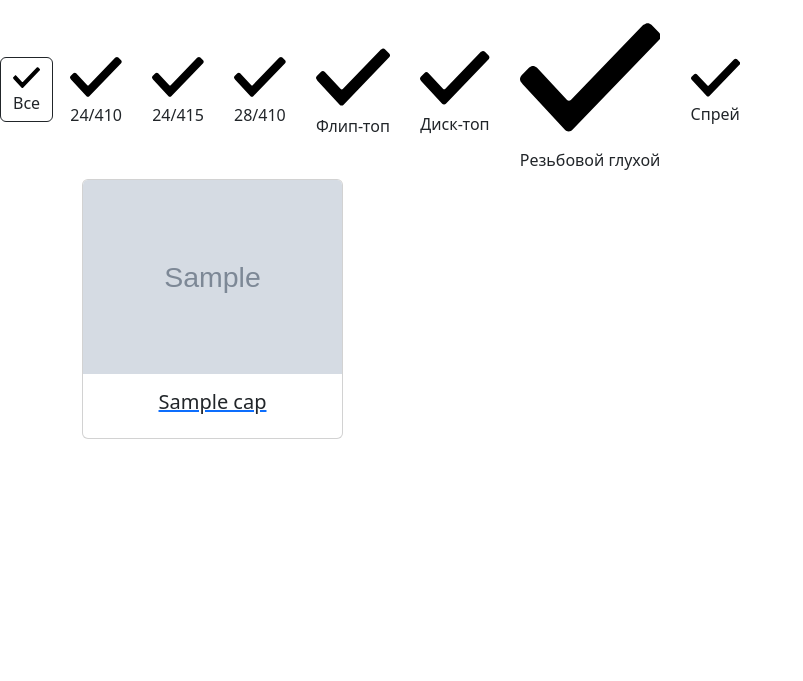
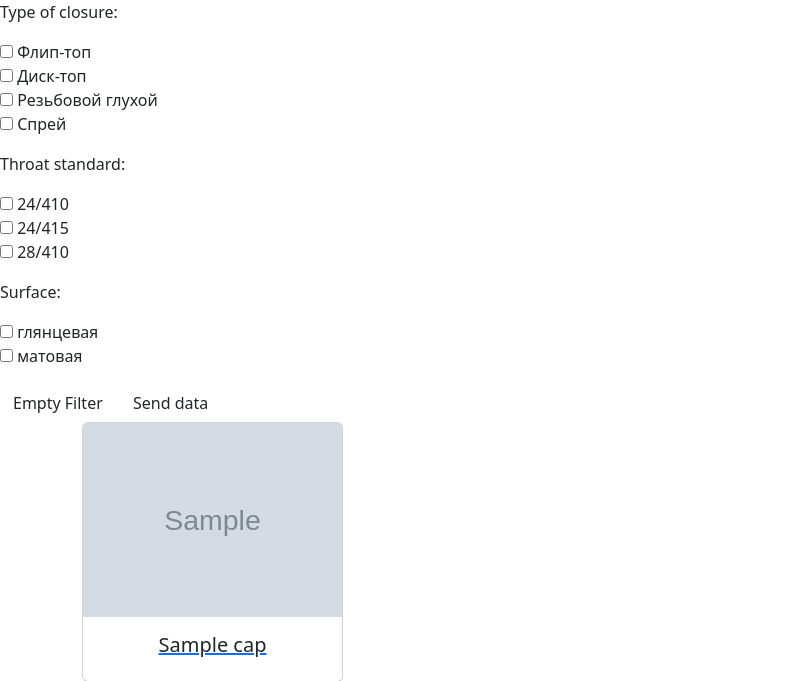
Before and after one commit to Sanch13/catalog, a Django app: template catalog/templates/catalog/caps.html in a window 1280 px wide. Shown: the part 60-741 px from the top of the page, without its empty margins (0-803 px from the left). Run offline with Django 4.2, Linux system fonts and the light colour scheme; the template is opened without the code that fills it: values that come from a table or form of the project are taken from there, others are empty; tables that the repository leaves empty hold one stand-in row (values such as "Sample post"); grey boxes marked "Sample" are stand-in pictures; some libraries are stand-ins or nearby versions.

Commit message:
work with filter buttons caps

```diff
--- a/catalog/forms.py
+++ b/catalog/forms.py
@@ -14,3 +14,8 @@ class CapFilterForm(forms.Form):
         required=False,
         widget=forms.CheckboxSelectMultiple
     )
+    surface = forms.MultipleChoiceField(
+        choices=Cap.SurfaceCap.choices,
+        required=False,
+        widget=forms.CheckboxSelectMultiple
+    )
--- a/catalog/models/cap.py
+++ b/catalog/models/cap.py
@@ -32,6 +32,10 @@ class Cap(models.Model):
         TWENTY_FOUR_ANOTHER = '24/415', '24/415'
         TWENTY_EIGHT = '28/410', '28/410'
 
+    class SurfaceCap(models.TextChoices):
+        GLOSSY = 'глянцевая', 'глянцевая'
+        MATTE = 'матовая', 'матовая'
+
     class StatusCap(models.TextChoices):
         REGULAR = 'Обычный', 'Обычный'
         NEW = 'Новинка', 'Новинка'
@@ -56,11 +60,15 @@ class Cap(models.Model):
     type_of_closure = models.CharField(max_length=20,
                                        choices=TypeOfClosure.choices,
                                        default=TypeOfClosure.FLIP_TOP,
-                                       verbose_name='Вид укупорки')
+                                       verbose_name='Тип колпачка')
     throat_standard = models.CharField(max_length=10,
                                        choices=ThroatStandard.choices,
                                        default=ThroatStandard.TWENTY_FOUR,
                                        verbose_name='Стандарт горла')
+    surface = models.CharField(max_length=10,
+                               choices=SurfaceCap.choices,
+                               default=SurfaceCap.GLOSSY,
+                               verbose_name="Поверхность")
     description = HTMLField(blank=True,
                             null=True,
                             verbose_name='Описание')
--- a/catalog/templates/catalog/caps.html
+++ b/catalog/templates/catalog/caps.html
@@ -11,53 +11,76 @@
 {% block content %}
 
     <section class="filter__block">
-        <form id="filter-form">
-            <div class="filter__buttons">
-                <a class="btn btn-miran-filter"
-                   href="{% url 'catalog:category' caps.first.category.slug %}"
-                   data-filter-name="all"
-                   data-filter-value="all">
-                    <div class="check">
-                        <svg version="1.1" xmlns="http://www.w3.org/2000/svg"
-                             viewBox="0 0 26 26"
-                             xmlns:xlink="http://www.w3.org/1999/xlink"
-                             enable-background="new 0 0 26 26">
-                            <path d="m.3,14c-0.2-0.2-0.3-0.5-0.3-0.7s0.1-0.5 0.3-0.7l1.4-1.4c0.4-0.4 1-0.4 1.4,0l.1,.1 5.5,5.9c0.2,0.2 0.5,0.2 0.7,0l13.4-13.9h0.1v-8.88178e-16c0.4-0.4 1-0.4 1.4,0l1.4,1.4c0.4,0.4 0.4,1 0,1.4l0,0-16,16.6c-0.2,0.2-0.4,0.3-0.7,0.3-0.3,0-0.5-0.1-0.7-0.3l-7.8-8.4-.2-.3z"></path>
-                        </svg>
-                    </div>
-                    Все</a>
-                {% for throat in form.fields.throat_standard.choices %}
-                    <a class="btn btn-miran-filter"
-                       data-filter-name="throat_standard"
-                       data-filter-value="{{ throat.0 }}"
-                       href="#">
-                        <div class="check">
-                            <svg version="1.1" xmlns="http://www.w3.org/2000/svg"
-                                 viewBox="0 0 26 26"
-                                 xmlns:xlink="http://www.w3.org/1999/xlink"
-                                 enable-background="new 0 0 26 26">
-                                <path d="m.3,14c-0.2-0.2-0.3-0.5-0.3-0.7s0.1-0.5 0.3-0.7l1.4-1.4c0.4-0.4 1-0.4 1.4,0l.1,.1 5.5,5.9c0.2,0.2 0.5,0.2 0.7,0l13.4-13.9h0.1v-8.88178e-16c0.4-0.4 1-0.4 1.4,0l1.4,1.4c0.4,0.4 0.4,1 0,1.4l0,0-16,16.6c-0.2,0.2-0.4,0.3-0.7,0.3-0.3,0-0.5-0.1-0.7-0.3l-7.8-8.4-.2-.3z"></path>
-                            </svg>
-                        </div>
-                        {{ throat.1 }}</a>
-                {% endfor %}
-                {% for type in form.fields.type_of_closure.choices %}
-                    <a class="btn btn-miran-filter"
-                       data-filter-name="type_of_closure"
-                       data-filter-value="{{ type.0 }}"
-                       href="#">
-                        <div class="check">
-                            <svg version="1.1" xmlns="http://www.w3.org/2000/svg"
-                                 viewBox="0 0 26 26"
-                                 xmlns:xlink="http://www.w3.org/1999/xlink"
-                                 enable-background="new 0 0 26 26">
-                                <path d="m.3,14c-0.2-0.2-0.3-0.5-0.3-0.7s0.1-0.5 0.3-0.7l1.4-1.4c0.4-0.4 1-0.4 1.4,0l.1,.1 5.5,5.9c0.2,0.2 0.5,0.2 0.7,0l13.4-13.9h0.1v-8.88178e-16c0.4-0.4 1-0.4 1.4,0l1.4,1.4c0.4,0.4 0.4,1 0,1.4l0,0-16,16.6c-0.2,0.2-0.4,0.3-0.7,0.3-0.3,0-0.5-0.1-0.7-0.3l-7.8-8.4-.2-.3z"></path>
-                            </svg>
-                        </div>
-                        {{ type.1 }}</a>
-                {% endfor %}
-            </div>
-        </form>
+    <form  method="get">
+        <div class="filter__buttons">
+        {{ form.as_p }}
+        <button type="submit" class="btn" name="clear_filter">Empty Filter</button>
+        <button type="submit" class="btn">Send data</button>
+
+        </div>
+    </form>
+{#        <form action="{% url 'catalog:category' caps.first.category.slug %}" id="filter-form" method="get">#}
+{#            <div class="filter__buttons">#}
+{#                <a class="btn btn-miran-filter" type="submit"#}
+{#                   href="{% url 'catalog:category' caps.first.category.slug %}"#}
+{#                   data-filter-name="all"#}
+{#                   data-filter-value="all">#}
+{#                    <div class="check">#}
+{#                        <svg version="1.1" xmlns="http://www.w3.org/2000/svg"#}
+{#                             viewBox="0 0 26 26"#}
+{#                             xmlns:xlink="http://www.w3.org/1999/xlink"#}
+{#                             enable-background="new 0 0 26 26">#}
+{#                            <path d="m.3,14c-0.2-0.2-0.3-0.5-0.3-0.7s0.1-0.5 0.3-0.7l1.4-1.4c0.4-0.4 1-0.4 1.4,0l.1,.1 5.5,5.9c0.2,0.2 0.5,0.2 0.7,0l13.4-13.9h0.1v-8.88178e-16c0.4-0.4 1-0.4 1.4,0l1.4,1.4c0.4,0.4 0.4,1 0,1.4l0,0-16,16.6c-0.2,0.2-0.4,0.3-0.7,0.3-0.3,0-0.5-0.1-0.7-0.3l-7.8-8.4-.2-.3z"></path>#}
+{#                        </svg>#}
+{#                    </div>#}
+{#                    Все</a>#}
+{#                {% for throat in form.fields.throat_standard.choices %}#}
+{#                    <a class="btn btn-miran-filter" type="submit"#}
+{#                       data-filter-name="throat_standard"#}
+{#                       data-filter-value="{{ throat.0 }}"#}
+{#                       href="#">#}
+{#                        <div class="check">#}
+{#                            <svg version="1.1" xmlns="http://www.w3.org/2000/svg"#}
+{#                                 viewBox="0 0 26 26"#}
+{#                                 xmlns:xlink="http://www.w3.org/1999/xlink"#}
+{#                                 enable-background="new 0 0 26 26">#}
+{#                                <path d="m.3,14c-0.2-0.2-0.3-0.5-0.3-0.7s0.1-0.5 0.3-0.7l1.4-1.4c0.4-0.4 1-0.4 1.4,0l.1,.1 5.5,5.9c0.2,0.2 0.5,0.2 0.7,0l13.4-13.9h0.1v-8.88178e-16c0.4-0.4 1-0.4 1.4,0l1.4,1.4c0.4,0.4 0.4,1 0,1.4l0,0-16,16.6c-0.2,0.2-0.4,0.3-0.7,0.3-0.3,0-0.5-0.1-0.7-0.3l-7.8-8.4-.2-.3z"></path>#}
+{#                            </svg>#}
+{#                        </div>#}
+{#                        {{ throat.1 }}</a>#}
+{#                {% endfor %}#}
+{#                {% for type in form.fields.type_of_closure.choices %}#}
+{#                    <a class="btn btn-miran-filter" type="submit"#}
+{#                       data-filter-name="type_of_closure"#}
+{#                       data-filter-value="{{ type.0 }}"#}
+{#                       href="#">#}
+{#                        <div class="check">#}
+{#                            <svg version="1.1" xmlns="http://www.w3.org/2000/svg"#}
+{#                                 viewBox="0 0 26 26"#}
+{#                                 xmlns:xlink="http://www.w3.org/1999/xlink"#}
+{#                                 enable-background="new 0 0 26 26">#}
+{#                                <path d="m.3,14c-0.2-0.2-0.3-0.5-0.3-0.7s0.1-0.5 0.3-0.7l1.4-1.4c0.4-0.4 1-0.4 1.4,0l.1,.1 5.5,5.9c0.2,0.2 0.5,0.2 0.7,0l13.4-13.9h0.1v-8.88178e-16c0.4-0.4 1-0.4 1.4,0l1.4,1.4c0.4,0.4 0.4,1 0,1.4l0,0-16,16.6c-0.2,0.2-0.4,0.3-0.7,0.3-0.3,0-0.5-0.1-0.7-0.3l-7.8-8.4-.2-.3z"></path>#}
+{#                            </svg>#}
+{#                        </div>#}
+{#                        {{ type.1 }}</a>#}
+{#                {% endfor %}#}
+{#                {% for type in form.fields.surface.choices %}#}
+{#                    <a class="btn btn-miran-filter" type="submit"#}
+{#                       data-filter-name="type_of_closure"#}
+{#                       data-filter-value="{{ type.0 }}"#}
+{#                       href="#">#}
+{#                        <div class="check">#}
+{#                            <svg version="1.1" xmlns="http://www.w3.org/2000/svg"#}
+{#                                 viewBox="0 0 26 26"#}
+{#                                 xmlns:xlink="http://www.w3.org/1999/xlink"#}
+{#                                 enable-background="new 0 0 26 26">#}
+{#                                <path d="m.3,14c-0.2-0.2-0.3-0.5-0.3-0.7s0.1-0.5 0.3-0.7l1.4-1.4c0.4-0.4 1-0.4 1.4,0l.1,.1 5.5,5.9c0.2,0.2 0.5,0.2 0.7,0l13.4-13.9h0.1v-8.88178e-16c0.4-0.4 1-0.4 1.4,0l1.4,1.4c0.4,0.4 0.4,1 0,1.4l0,0-16,16.6c-0.2,0.2-0.4,0.3-0.7,0.3-0.3,0-0.5-0.1-0.7-0.3l-7.8-8.4-.2-.3z"></path>#}
+{#                            </svg>#}
+{#                        </div>#}
+{#                        {{ type.1 }}</a>#}
+{#                {% endfor %}#}
+{#            </div>#}
+{#        </form>#}
     </section>
 
     <div class="container">
```
Also changed, not shown: catalog/templates/catalog/cap_detail.html (+7 -3 lines), catalog/views/catalog.py (+14 -6 lines).
